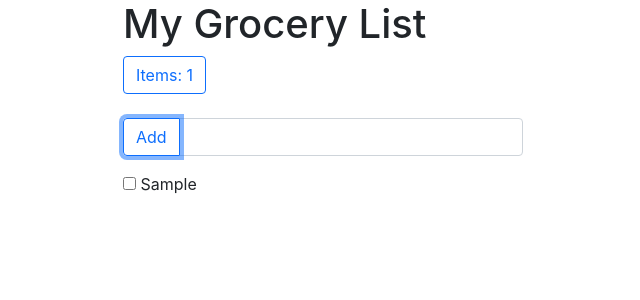
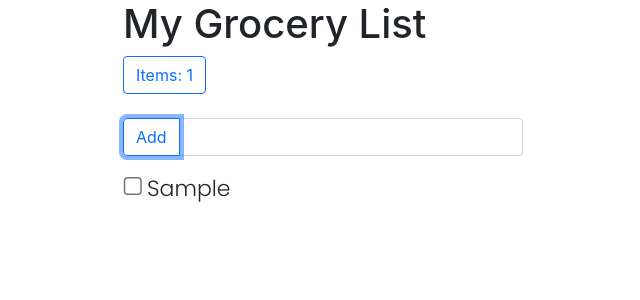
Before and after one commit to Aleale81/My-grocery-list, a React (Create React App) app: page / in a window 1280 px wide. Both pictures are taken after typing "Sample" into the empty fields and a click on the button "Add". Shown: the top 300 px of the page, without its empty margins (317-957 px from the left). Built offline with nearby package versions, Linux system fonts and the light colour scheme.

Commit message:
added css

```diff
--- a/public/index.html
+++ b/public/index.html
@@ -5,6 +5,9 @@
 
 <head>
     <link href="https://cdn.jsdelivr.net/npm/bootstrap@5.1.3/dist/css/bootstrap.min.css" rel="stylesheet" integrity="sha384-1BmE4kWBq78iYhFldvKuhfTAU6auU8tT94WrHftjDbrCEXSU1oBoqyl2QvZ6jIW3" crossorigin="anonymous" />
+    <link rel="preconnect" href="https://fonts.googleapis.com" />
+    <link rel="preconnect" href="https://fonts.gstatic.com" crossorigin />
+    <link href="https://fonts.googleapis.com/css2?family=Poppins:wght@300&display=swap" rel="stylesheet" />
     <meta charset="utf-8" />
     <meta name="viewport" content="width=device-width, initial-scale=1" />
     <meta name="theme-color" content="#000000" />
--- a/src/App.css
+++ b/src/App.css
@@ -9,3 +9,16 @@
     list-style: none;
     padding: 0;
 }
+
+.Checkbox input {
+    zoom: 1.5;
+}
+
+.Checkbox span {
+    font-family: "Poppins", sans-serif;
+    font-size: 22px;
+}
+
+.Checkbox del {
+    opacity: 0.4;
+}
--- a/src/Checkbox.js
+++ b/src/Checkbox.js
@@ -7,6 +7,7 @@
 
 	return (
 		<>
+			<div className="Checkbox">
 				<input
 					type="checkbox"
 					value={checked}
@@ -19,6 +20,7 @@
 				) : (
 					<span>{props.item}</span>
 				)}
+			</div>
 		</>
 	);
 }
--- a/src/Form.js
+++ b/src/Form.js
@@ -36,7 +36,7 @@
 					onClick={handleClick}
 				>
 					Add
-				</button>
+				</button>{" "}
 				<input
 					type="text"
 					className="form-control"
```
Lines whose indentation alone changed are shown as unchanged.
